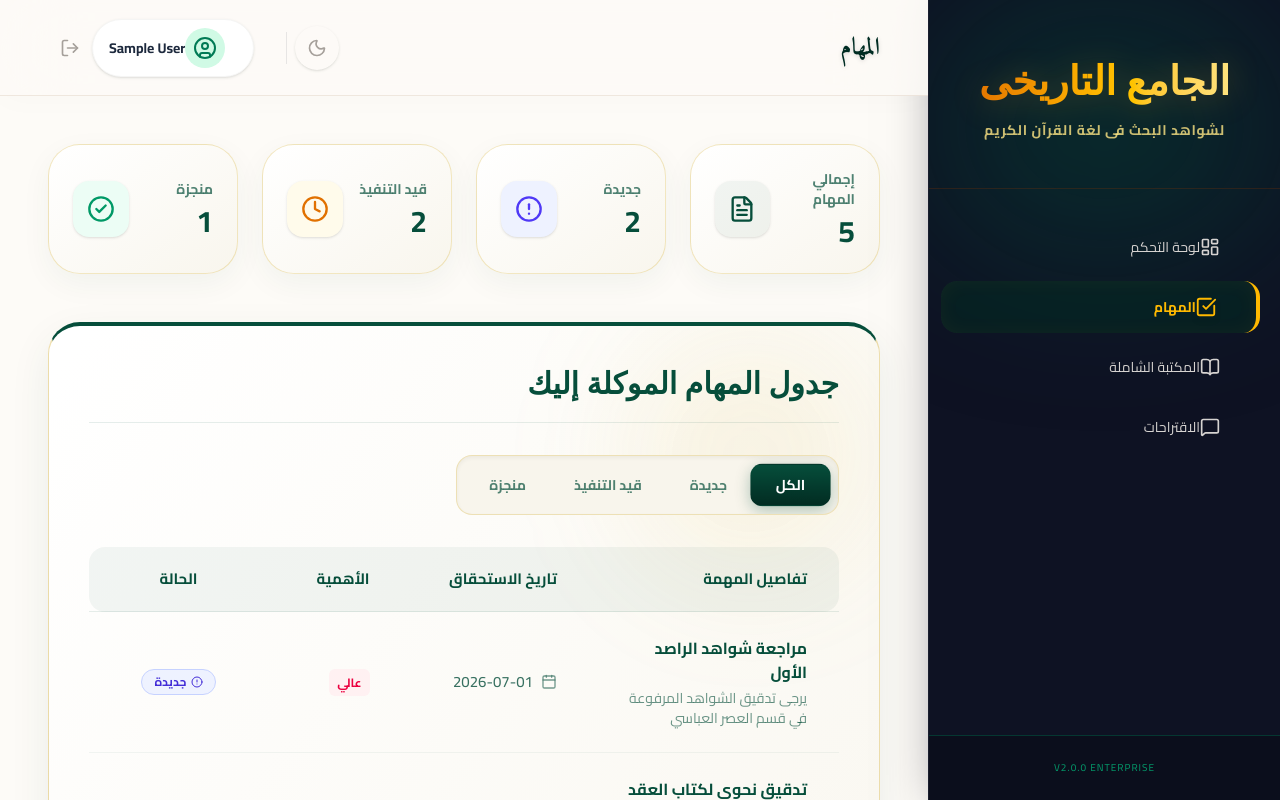
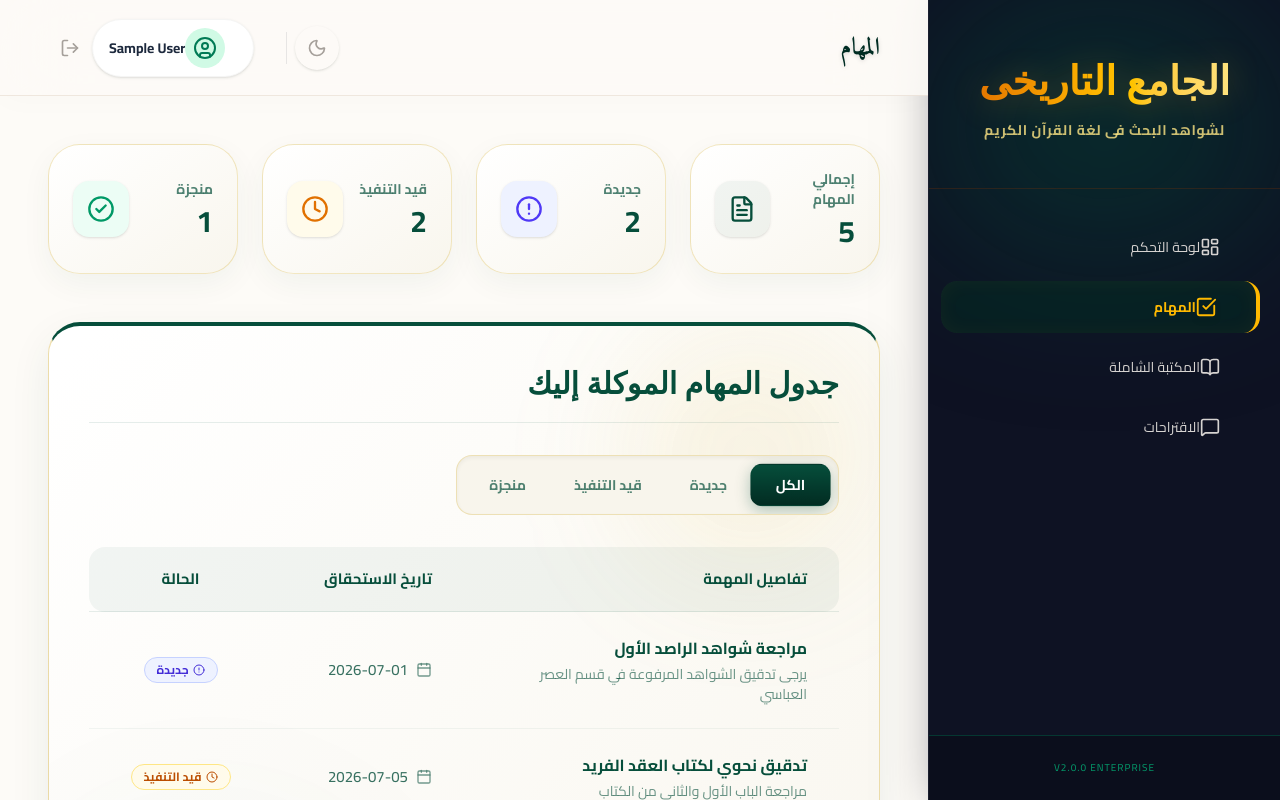
Before and after one commit to fayzm1102004-creator/drsayedheshamt, a React (Vite) app: page /tasks in a window 1280 px wide. Built offline with nearby package versions, Linux system fonts and the light colour scheme; sample sign-in values are in the browser's storage; a web font is replaced by a local one.

Commit message:
refactor: remove priority column from tasks and link suggestions form to email

```diff
--- a/src/pages/Suggestions.jsx
+++ b/src/pages/Suggestions.jsx
@@ -8,6 +8,15 @@ export default function Suggestions() {
 
   const handleSubmit = (e) => {
     e.preventDefault();
+
+    // Create mailto link
+    const email = 'fayzm1102004@gmail.com';
+    const subject = encodeURIComponent(`اقتراح/شكوى: ${formData.title} (${formData.category})`);
+    const body = encodeURIComponent(`التصنيف: ${formData.category}\n\nالتفاصيل:\n${formData.description}`);
+
+    // Trigger email client
+    window.location.href = `mailto:${email}?subject=${subject}&body=${body}`;
+
     setOpen(false);
     setTimeout(() => {
       setOpen(true);
--- a/src/pages/Tasks.jsx
+++ b/src/pages/Tasks.jsx
@@ -14,11 +14,11 @@ const CardLayout = ({ children, title }) => (
 );
 
 const userTasks = [
-  { id: 1, title: 'مراجعة شواهد الراصد الأول', description: 'يرجى تدقيق الشواهد المرفوعة في قسم العصر العباسي', deadline: '2026-07-01', priority: 'عالي', status: 'جديدة' },
-  { id: 2, title: 'تدقيق نحوي لكتاب العقد الفريد', description: 'مراجعة الباب الأول والثاني من الكتاب', deadline: '2026-07-05', priority: 'متوسط', status: 'قيد التنفيذ' },
-  { id: 3, title: 'اعتماد الملاحظات من لجنة المراجعة', description: 'مراجعة ردود لجنة التدقيق والتحرير', deadline: '2026-06-30', priority: 'عالي', status: 'قيد التنفيذ' },
-  { id: 4, title: 'استكمال رفع شواهد العصر الأموي', description: 'رفع باقي الملفات المتبقية', deadline: '2026-06-25', priority: 'منخفض', status: 'منجزة' },
-  { id: 5, title: 'التواصل مع المنسق الرئيسي', description: 'لمناقشة خطة العمل للأسبوع القادم', deadline: '2026-07-03', priority: 'متوسط', status: 'جديدة' },
+  { id: 1, title: 'مراجعة شواهد الراصد الأول', description: 'يرجى تدقيق الشواهد المرفوعة في قسم العصر العباسي', deadline: '2026-07-01', status: 'جديدة' },
+  { id: 2, title: 'تدقيق نحوي لكتاب العقد الفريد', description: 'مراجعة الباب الأول والثاني من الكتاب', deadline: '2026-07-05', status: 'قيد التنفيذ' },
+  { id: 3, title: 'اعتماد الملاحظات من لجنة المراجعة', description: 'مراجعة ردود لجنة التدقيق والتحرير', deadline: '2026-06-30', status: 'قيد التنفيذ' },
+  { id: 4, title: 'استكمال رفع شواهد العصر الأموي', description: 'رفع باقي الملفات المتبقية', deadline: '2026-06-25', status: 'منجزة' },
+  { id: 5, title: 'التواصل مع المنسق الرئيسي', description: 'لمناقشة خطة العمل للأسبوع القادم', deadline: '2026-07-03', status: 'جديدة' },
 ];
 
 export default function Tasks() {
@@ -40,18 +40,7 @@ export default function Tasks() {
     }
   };
 
-  const getPriorityBadge = (priority) => {
-    switch (priority) {
-      case 'عالي':
-        return <span className="text-rose-600 dark:text-rose-400 font-bold bg-rose-50 dark:bg-rose-900/20 px-2 py-0.5 rounded-md text-xs">{priority}</span>;
-      case 'متوسط':
-        return <span className="text-amber-600 dark:text-amber-400 font-bold bg-amber-50 dark:bg-amber-900/20 px-2 py-0.5 rounded-md text-xs">{priority}</span>;
-      case 'منخفض':
-        return <span className="text-slate-600 dark:text-slate-400 font-bold bg-slate-100 dark:bg-slate-800 px-2 py-0.5 rounded-md text-xs">{priority}</span>;
-      default:
-        return <span>{priority}</span>;
-    }
-  };
+  // Removed getPriorityBadge
 
   const stats = [
     { label: 'إجمالي المهام', value: userTasks.length, icon: FileText, color: 'text-[#064e3b] dark:text-amber-400', bg: 'bg-[#064e3b]/5 dark:bg-amber-500/10' },
@@ -103,9 +92,8 @@ export default function Tasks() {
           <table className="w-full text-[15px] text-right">
             <thead className="bg-[#064e3b]/5 dark:bg-slate-950/50 border-b border-[#064e3b]/10 dark:border-slate-800 transition-colors duration-500">
               <tr>
-                <th className="px-8 py-5 text-[#064e3b] dark:text-slate-400 font-bold rounded-r-2xl w-1/3">تفاصيل المهمة</th>
+                <th className="px-8 py-5 text-[#064e3b] dark:text-slate-400 font-bold rounded-r-2xl w-1/2">تفاصيل المهمة</th>
                 <th className="px-8 py-5 text-[#064e3b] dark:text-slate-400 font-bold">تاريخ الاستحقاق</th>
-                <th className="px-8 py-5 text-[#064e3b] dark:text-slate-400 font-bold">الأهمية</th>
                 <th className="px-8 py-5 text-center text-[#064e3b] dark:text-slate-400 font-bold rounded-l-2xl">الحالة</th>
               </tr>
             </thead>
@@ -122,9 +110,6 @@ export default function Tasks() {
                         <Calendar className="w-4 h-4 ml-2 opacity-70" />
                         <span dir="ltr">{task.deadline}</span>
                       </div>
-                    </td>
-                    <td className="px-8 py-6">
-                      {getPriorityBadge(task.priority)}
                     </td>
                     <td className="px-8 py-6 text-center">
                       {getStatusBadge(task.status)}
```
